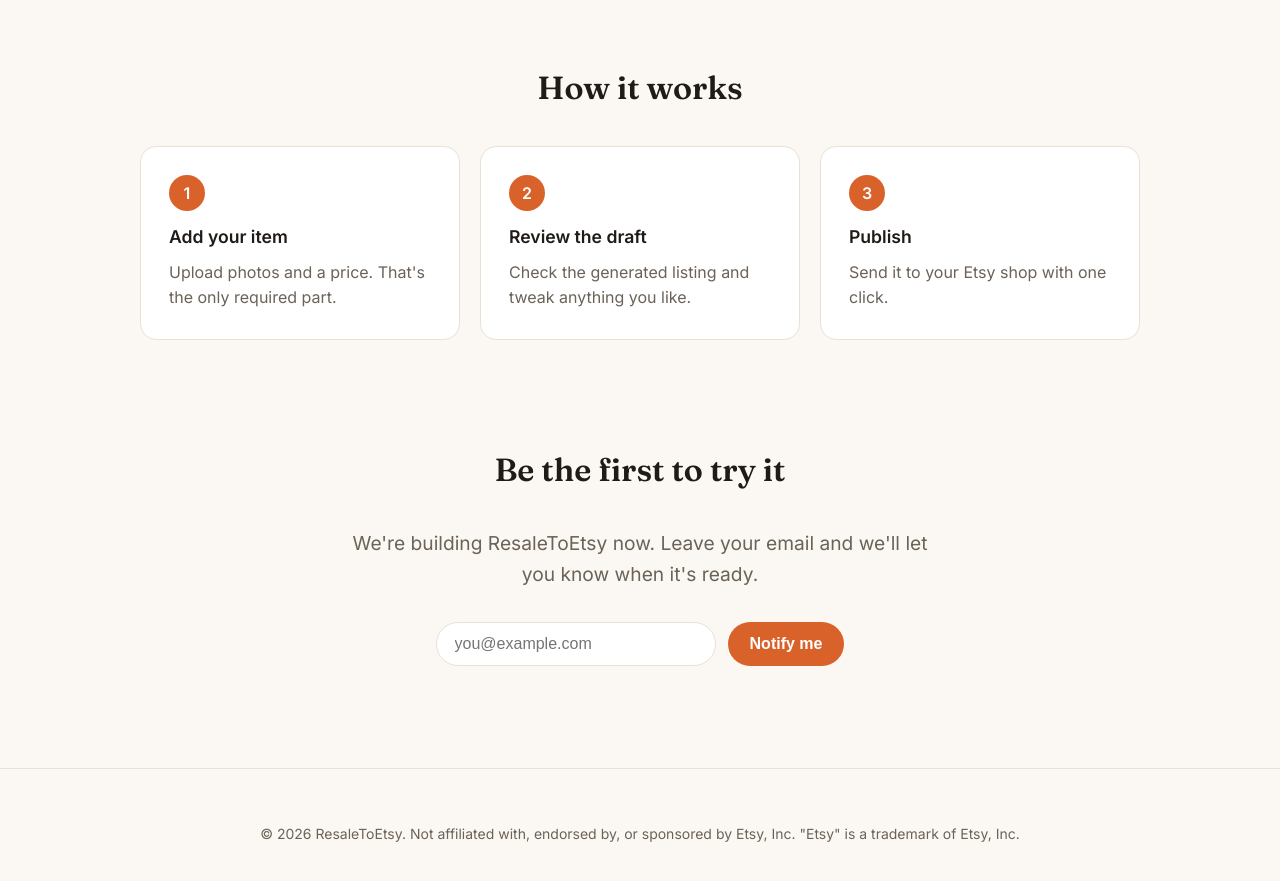
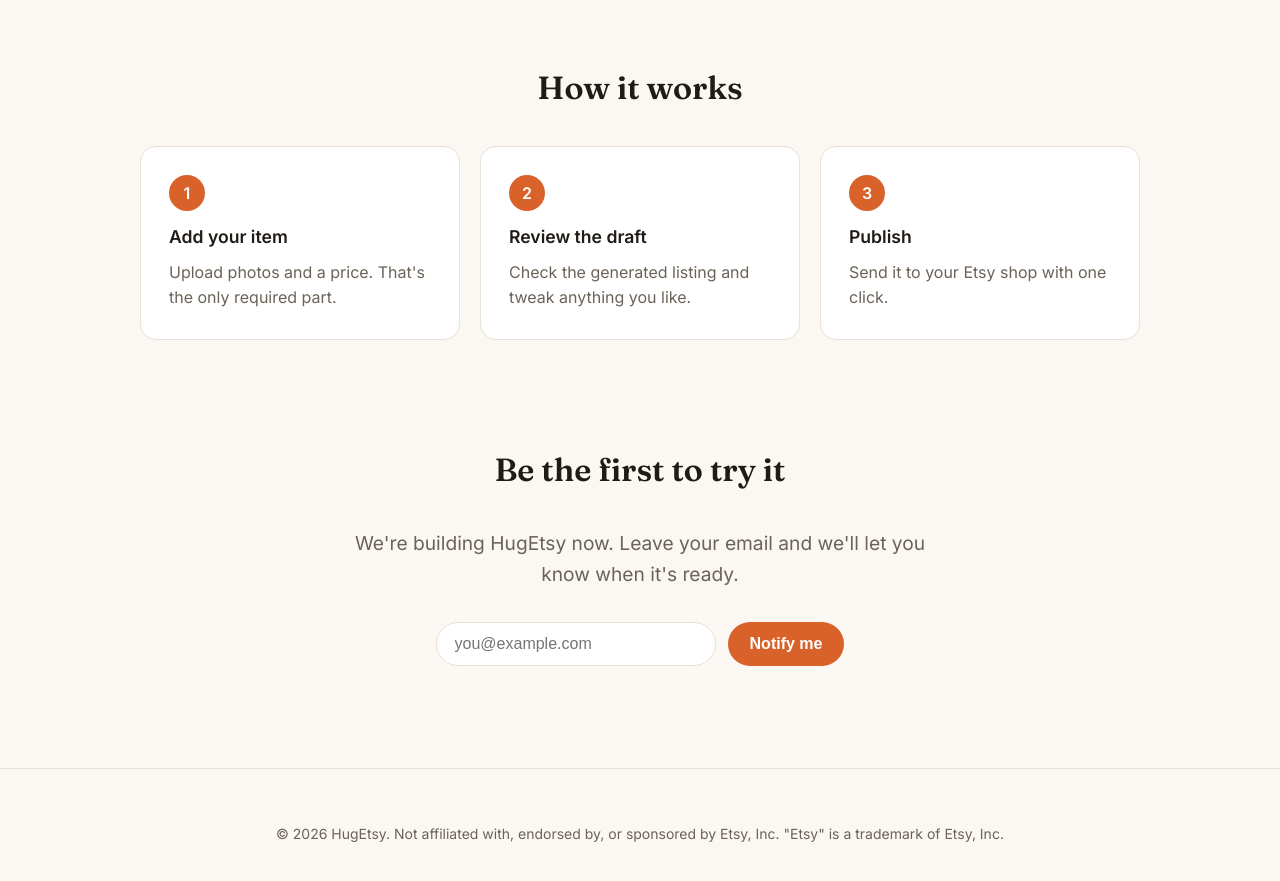
Before and after one commit to dcekovic/hug-etsy, a Jekyll site: the page built from index.html, in a window 1280 px wide and 900 px high, scrolled down 972 px. Shown: the top 881 px of the window. Built offline with Jekyll 4.4.1, drawn with Linux system fonts in a browser that asks for light colours; some of the changed text lies outside the part shown.

Commit message:
Rename to HugEtsy
Co-Authored-By: Claude Opus 5.5 <noreply@anthropic.com>

```diff
--- a/_config.yml
+++ b/_config.yml
@@ -1,7 +1,7 @@
-title: ResaleToEtsy
+title: HugEtsy
 description: Turn your resale stock into Etsy listings in minutes. One item, one form, listed on Etsy.
 url: https://dcekovic.github.io
-baseurl: /resale-to-etsy
+baseurl: /hug-etsy
 
 exclude:
   - README.md
--- a/_layouts/default.html
+++ b/_layouts/default.html
@@ -14,7 +14,7 @@
 <body>
   <header>
     <div class="wrap">
-      <a class="logo" href="{{ '/' | relative_url }}">Resale<span>To</span>Etsy</a>
+      <a class="logo" href="{{ '/' | relative_url }}">Hug<span>Etsy</span></a>
       <a class="btn" href="{{ '/#signup' | relative_url }}">Get early access</a>
     </div>
   </header>
```
Also changed, not shown: README.md.
